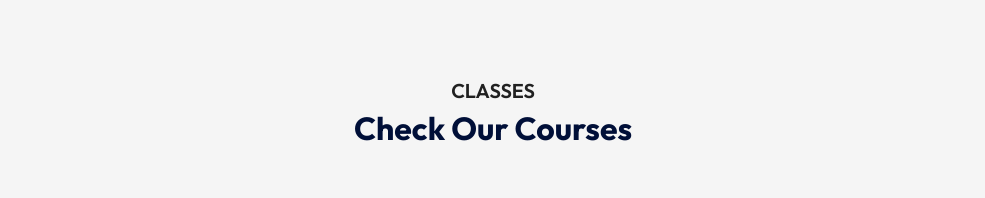
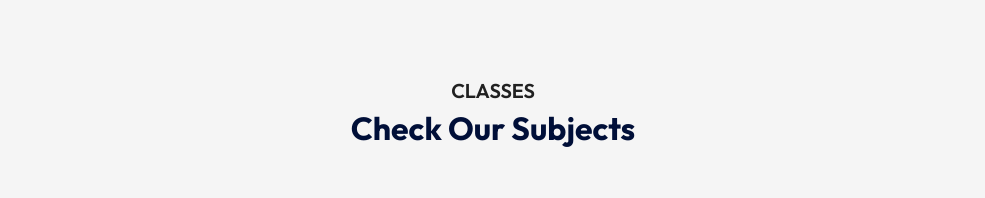
Before and after one commit to CalmaxBenard/cridon-pinnacle, a React (Create React App) app: page / in a window 1280 px wide. Shown: the part 1852-2050 px from the top of the page, without its empty margins (147-1132 px from the left). Built offline with nearby package versions, Linux system fonts and the light colour scheme.

Commit message:
change title to Check Our Subjects

```diff
--- a/src/App.js
+++ b/src/App.js
@@ -22,7 +22,7 @@ const App = () => {
           <About setPlayState={setPlayState}/>
           <Title subTitle="Our Programs" title="What We Offer"/>
           <Programs />
-          <Title subTitle="Classes" title="Check Our Courses"/>
+          <Title subTitle="Classes" title="Check Our Subjects"/>
           <Courses />
           <Title subTitle="Tuitors" title="Our Tuitor's Bios"/>
           <Tuitors />
```
